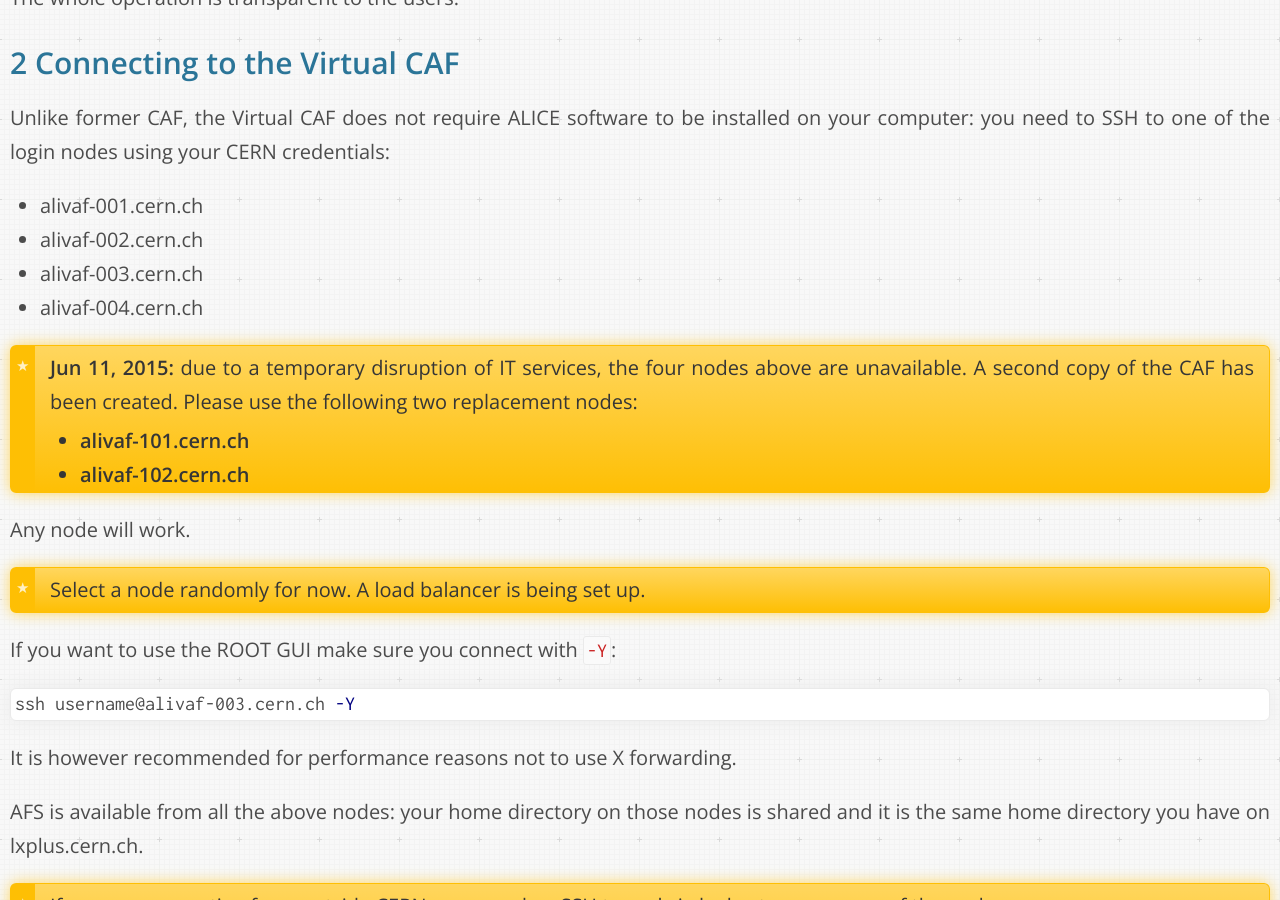
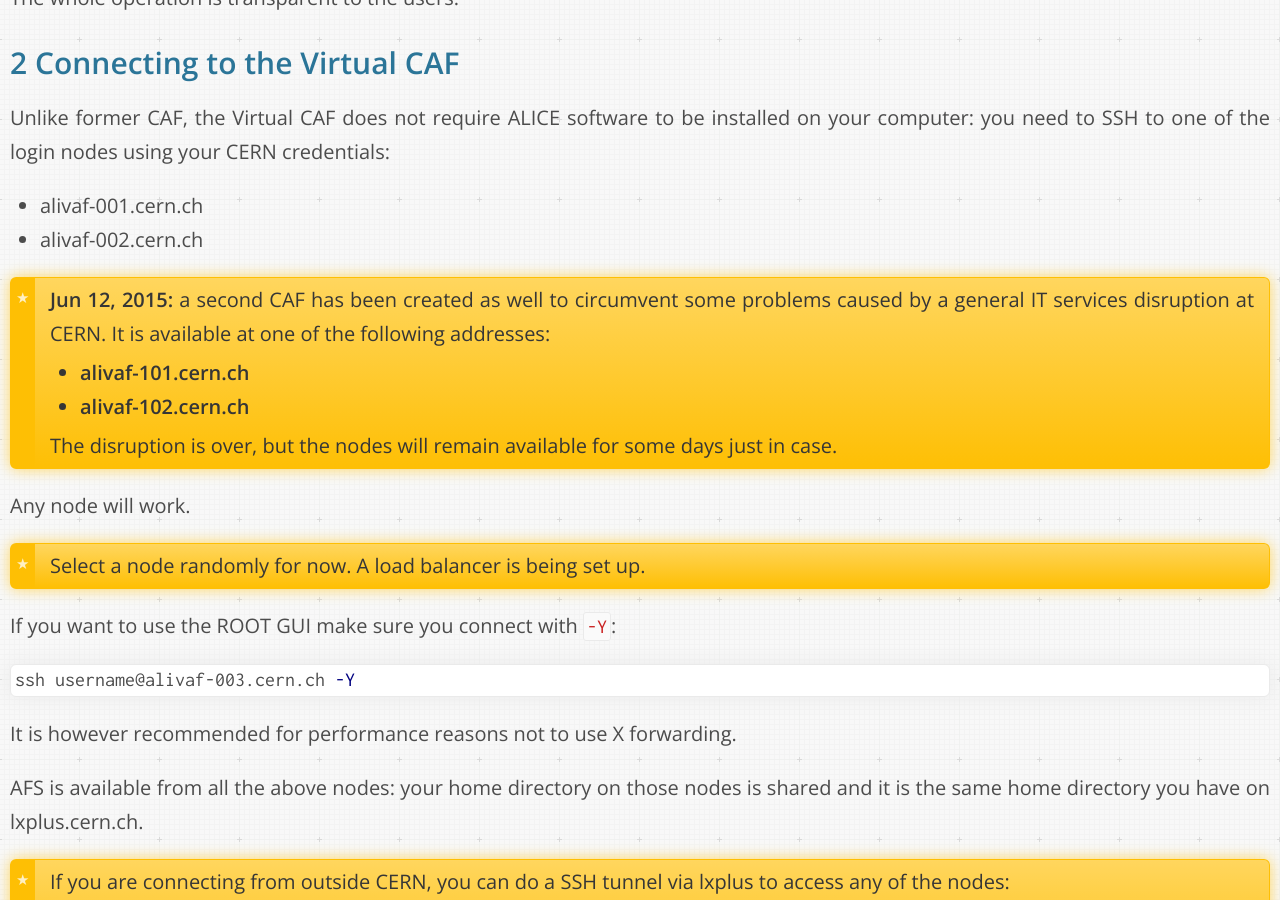
Before and after one commit to dberzano/dberzano.github.io, a Jekyll site: the page built from alice/vcaf/usersguide/index.md, in a window 1280 px wide and 900 px high, scrolled down 1161 px. Built offline with Jekyll 4.4.1, drawn with Linux system fonts in a browser that asks for light colours; Markdown is read by kramdown in place of the engine named in the settings.

Commit message:
VCAF: second CAF status update

```diff
--- a/alice/vcaf/usersguide/index.md
+++ b/alice/vcaf/usersguide/index.md
@@ -29,15 +29,16 @@
 
 * **alivaf-001.cern.ch**
 * **alivaf-002.cern.ch**
-* **alivaf-003.cern.ch**
-* **alivaf-004.cern.ch**
 
-> **Jun 11, 2015:** due to a temporary disruption of IT services, the four nodes
-> above are unavailable. A second copy of the CAF has been created. Please use
-> the following two replacement nodes:
+> **Jun 12, 2015:** a second CAF has been created as well to circumvent some
+> problems caused by a general IT services disruption at CERN. It is available
+> at one of the following addresses:
 >
 > * **alivaf-101.cern.ch**
 > * **alivaf-102.cern.ch**
+>
+> The disruption is over, but the nodes will remain available for some days just
+> in case.
 
 Any node will work.
 
```
